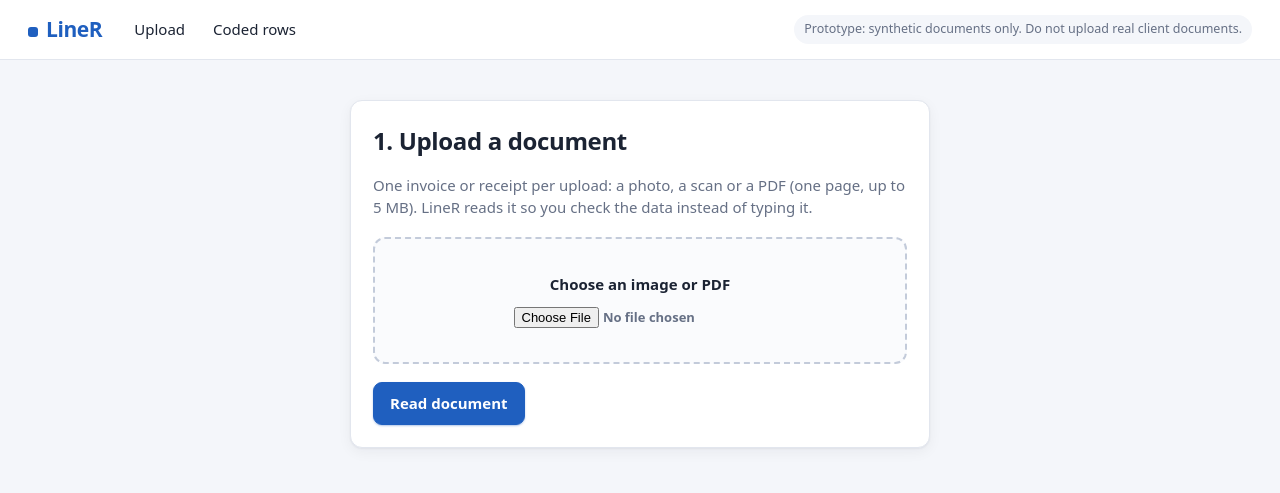
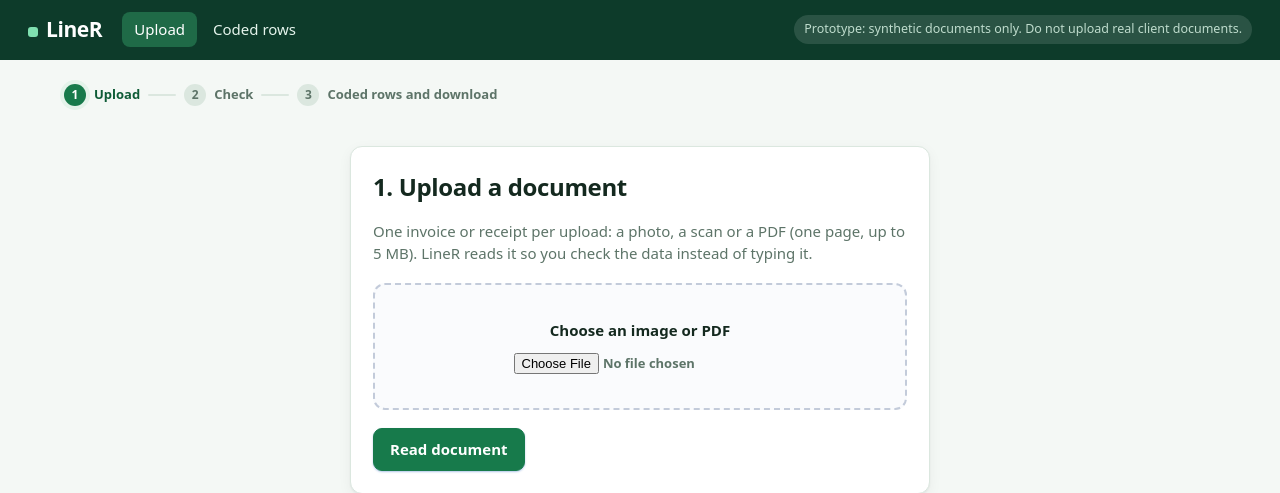
Before and after one commit to Marksheehan13/LineR, a Flask app: page / in a window 1280 px wide. Shown: the top 493 px of the page. Run offline with Flask 3, Linux system fonts and the light colour scheme; some libraries are stand-ins or nearby versions.

Commit message:
Show progress steps, highlight the current page and use the Shamrock theme

```diff
--- a/liner/presentation_gui/templates/base.html
+++ b/liner/presentation_gui/templates/base.html
@@ -1,5 +1,5 @@
 <!doctype html>
-<html lang="en">
+<html lang="en" data-theme="shamrock">
 <head>
   <meta charset="utf-8">
   <meta name="viewport" content="width=device-width, initial-scale=1">
@@ -9,12 +9,23 @@
 <body>
   <header>
     <a class="brand" href="{{ url_for('liner.upload_form') }}">LineR</a>
+    {% set ep = request.endpoint or '' %}
     <nav>
-      <a href="{{ url_for('liner.upload_form') }}">Upload</a>
-      <a href="{{ url_for('liner.rows') }}">Coded rows</a>
+      <a href="{{ url_for('liner.upload_form') }}" class="{{ 'current' if ep in ('liner.upload_form', 'liner.upload') }}">Upload</a>
+      <a href="{{ url_for('liner.rows') }}" class="{{ 'current' if ep == 'liner.rows' }}">Coded rows</a>
     </nav>
     <span class="demo">Prototype: synthetic documents only. Do not upload real client documents.</span>
   </header>
-  <main>{% block content %}{% endblock %}</main>
+  <main>
+    {% set now = 1 if ep in ('liner.upload_form', 'liner.upload') else 2 if ep in ('liner.review', 'liner.review_submit') else 3 if ep == 'liner.rows' else 0 %}
+    {% if now %}
+    <ol class="steps" aria-label="Progress">
+      {% for n, label in [(1, 'Upload'), (2, 'Check'), (3, 'Coded rows and download')] %}
+      <li class="{{ 'now' if n == now else 'done' if n < now }}"{% if n == now %} aria-current="step"{% endif %}><span class="n">{{ n }}</span>{{ label }}</li>
+      {% endfor %}
+    </ol>
+    {% endif %}
+    {% block content %}{% endblock %}
+  </main>
 </body>
 </html>
```
